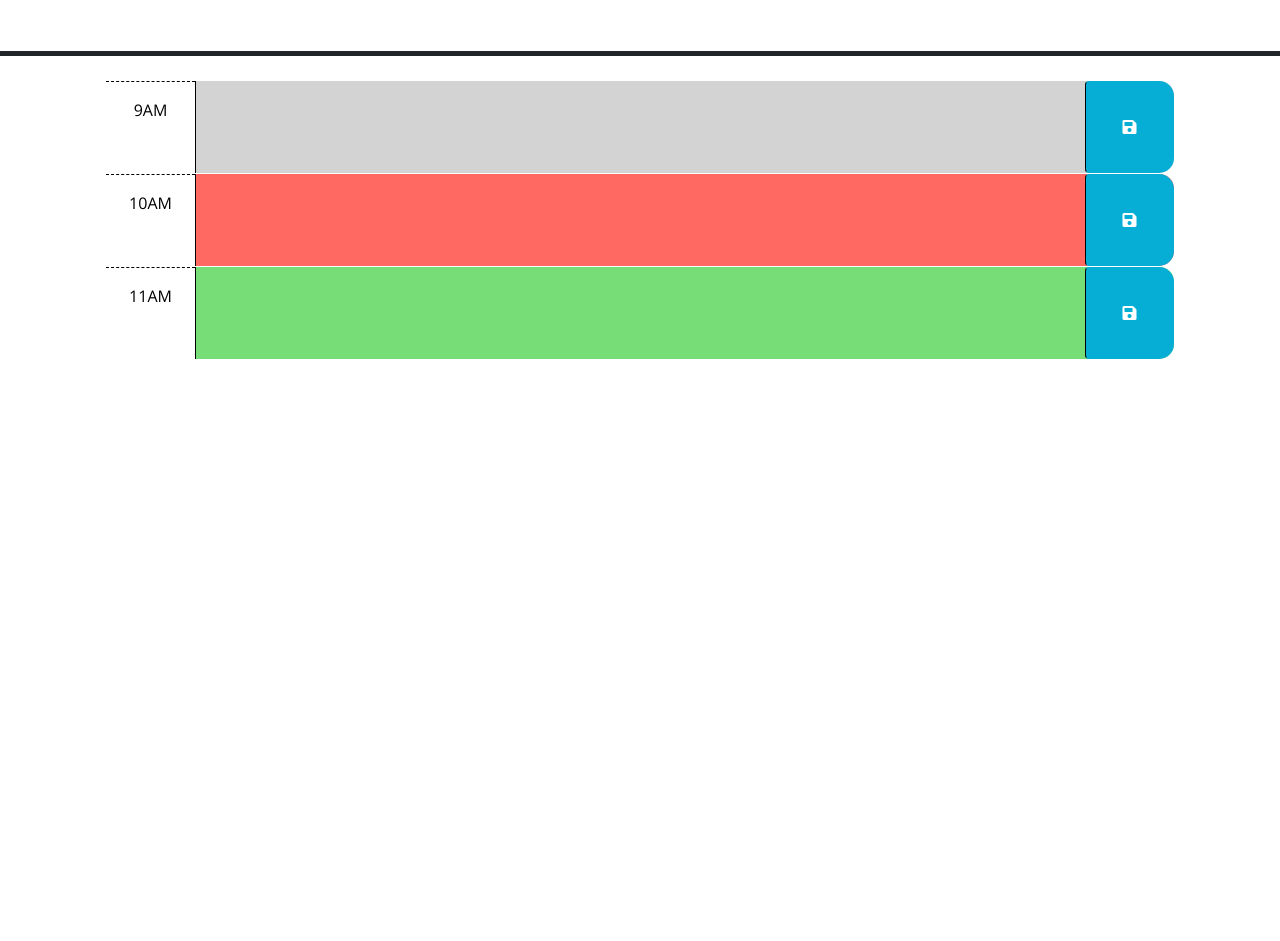
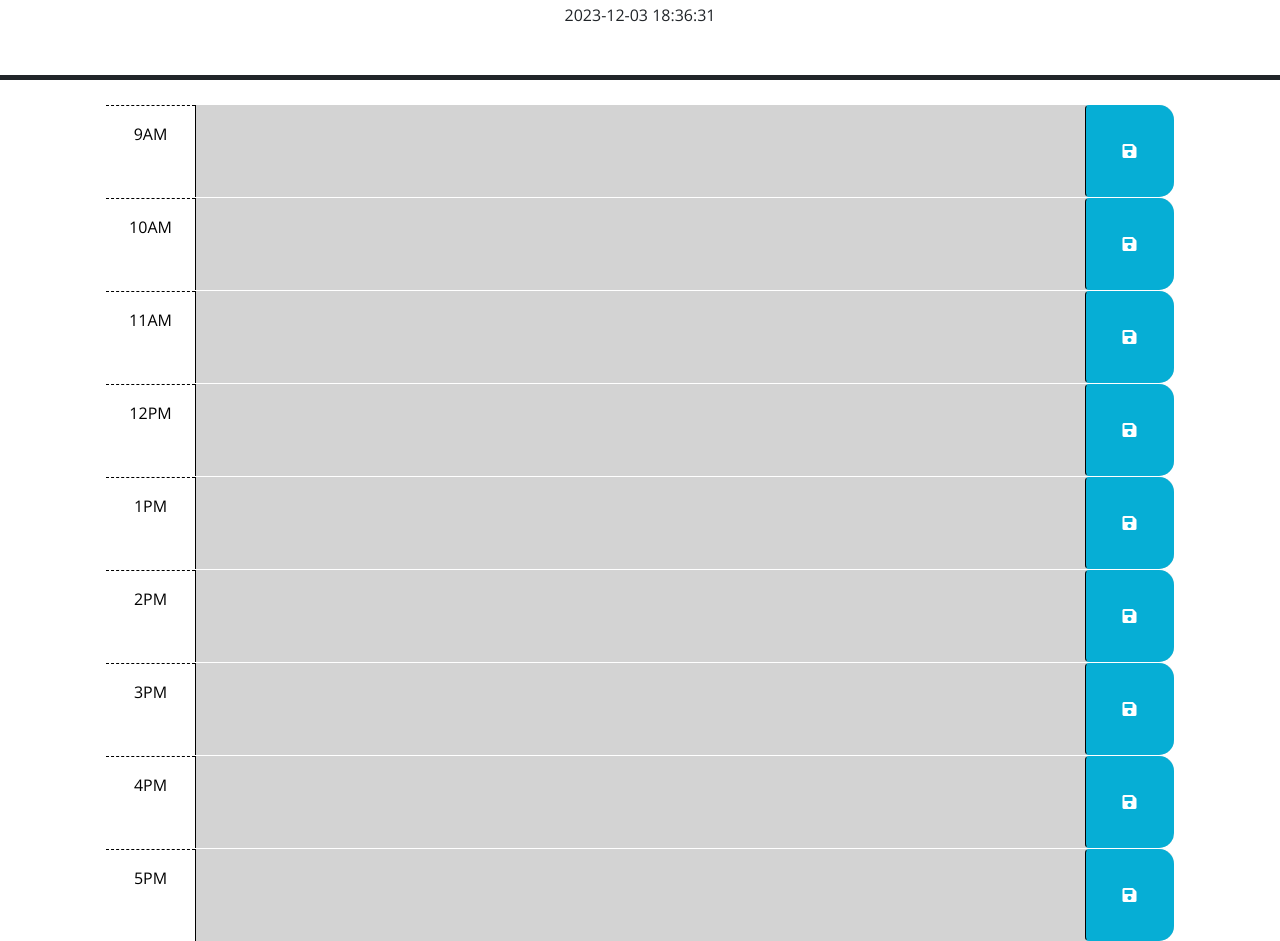
Before and after one commit to mariamdawood/Work-Day-Scheduler, a plain HTML site: page index.html in a window 1280 px wide. Shown: the part 176-1117 px from the top of the page. Before the commit the page ends 800 px from the top, so only its background shows below. Drawn offline with nearby package versions, Linux system fonts and the light colour scheme.

Commit message:
Challenge complete

```diff
--- /dev/null
+++ b/assets/js/package.json
@@ -0,0 +1,5 @@
+{
+  "dependencies": {
+    "dayjs": "^1.11.10"
+  }
+}
--- a/assets/js/script.js
+++ b/assets/js/script.js
@@ -3,6 +3,46 @@
 // in the html.
 $(function () {
   // TODO: Add a listener for click events on the save button. This code should
+  // Retrieve buttons, inputs and saved message
+  var saveButton = document.getElementsByTagName('button');
+  var input = document.getElementsByTagName('textarea');
+  var saved = document.getElementById('saved');
+
+  // Add event listeners to each button
+  for (let i = 0; i < saveButton.length; i++) {
+    saveButton[i].addEventListener('click', function () {
+      // Get the corresponding textarea and its value
+      var currentTextArea = input[i];
+      // Retrieve saved value
+      var savedValue = localStorage.getItem('textArea' + i);
+      // if saved value and textarea are empty or not equal
+      if (savedValue && currentTextArea.value.trim() === '' && currentTextArea.value !== savedValue) {
+        // Remove the saved value from local storage
+        localStorage.removeItem('textArea' + i);
+        // Check if textarea is not empty
+      } else if (currentTextArea.value.trim() !== '') {
+        // Save the value to local storage
+        localStorage.setItem('textArea' + i, currentTextArea.value);
+
+        // Display the saved value and add styles to it
+        saved.innerHTML = '<div style="display: inline-block; font-size: 18px; font-family: \'Open Sans\', sans-serif;">Appointment Added to</div> <div style="display: inline-block; color: #ff6961; font-size: 18px; font-family: \'Open Sans\', sans-serif;">localStorage</div> <div style="display: inline-block; color: #77dd77; font-size: 18px; font-family: \'Open Sans\', sans-serif;">&#10004;</div>';
+        saved.style.textAlign = 'center'
+        // Set a 2 seconds timer for the displayed message
+        setTimeout(function () {
+          saved.innerHTML = '';  // Clear message after timeout
+        }, 2000);
+      }
+    });
+  }
+
+  // Load any previously saved values on page load
+  for (let i = 0; i < input.length; i++) {
+    var savedValue = localStorage.getItem('textArea' + i);
+    if (savedValue) {
+      input[i].value = savedValue;
+    }
+  }
+
   // use the id in the containing time-block as a key to save the user input in
   // local storage. HINT: What does `this` reference in the click listener
   // function? How can DOM traversal be used to get the "hour-x" id of the
@@ -10,6 +50,58 @@ $(function () {
   // useful when saving the description in local storage?
   //
   // TODO: Add code to apply the past, present, or future class to each time
+
+  function updateColor() {
+
+    // Retrieve each hour
+    const hour = {
+      nineAM: document.getElementById('hour-9'),
+      tenAM: document.getElementById('hour-10'),
+      elevenAM: document.getElementById('hour-11'),
+      noon: document.getElementById('hour-12'),
+      onePM: document.getElementById('hour-1'),
+      twoPM: document.getElementById('hour-2'),
+      threePM: document.getElementById('hour-3'),
+      fourPM: document.getElementById('hour-4'),
+      fivePM: document.getElementById('hour-5')
+    };
+
+    // Set hour to a number value
+    const hourValue = {
+      nineAM: 9,
+      tenAM: 10,
+      elevenAM: 11,
+      noon: 12,
+      onePM: 13,
+      twoPM: 14,
+      threePM: 15,
+      fourPM: 16,
+      fivePM: 17
+    }
+
+    // Refer to day.js for the current hour
+    for (const key in hour) {
+      const currentHour = dayjs().hour()
+
+      // if current hour is bigger than the hour value display grey
+      if (currentHour > hourValue[key]) {
+        hour[key].style.backgroundColor = '#d3d3d3'; // Past
+        // if current hour is equal to the hour value display red
+      } else if (currentHour === hourValue[key]) {
+        hour[key].style.backgroundColor = '#ff6961'; // Current
+        // else display green
+      } else {
+        hour[key].style.backgroundColor = '#77dd77'; // Future
+      }
+
+    }
+  }
+
+  // Call the function to update styles on page load
+  updateColor();
+
+  // Update styles every second
+  setInterval(updateColor, 1000);
   // block by comparing the id to the current hour. HINTS: How can the id
   // attribute of each time-block be used to conditionally add or remove the
   // past, present, and future classes? How can Day.js be used to get the
@@ -20,6 +112,9 @@ $(function () {
   // attribute of each time-block be used to do this?
   //
   // TODO: Add code to display the current date in the header of the page.
+  // display the current date and time
+  $('#formattedDate').text(formattedDate);
 });
 
+
 var formattedDate = dayjs().format('MMMM DD, YYYY h:mm A');
--- a/index.html
+++ b/index.html
@@ -18,7 +18,11 @@
     <h1 class="display-3">Work Day Scheduler</h1>
     <p class="lead">A simple calendar app for scheduling your work day</p>
     <p id="currentDay" class="lead"></p>
+    <!-- Added an id to refer to -->
+    <div id="currentDateTime"></div>
   </header>
+  <!-- Added a div to display a message -->
+  <div id="saved"></div>
   <div class="container-lg px-5">
     <!-- Use class for "past", "present", and "future" to apply styles to the
         time-block divs accordingly. The javascript will need to do this by
@@ -57,6 +61,55 @@
       </button>
     </div>
 
+    <!-- Added the rest of the hours -->
+    <div id="hour-12" class="row time-block future">
+      <div class="col-2 col-md-1 hour text-center py-3">12PM</div>
+      <textarea class="col-8 col-md-10 description" rows="3"> </textarea>
+      <button class="btn saveBtn col-2 col-md-1" aria-label="save">
+        <i class="fas fa-save" aria-hidden="true"></i>
+      </button>
+    </div>
+
+    <div id="hour-1" class="row time-block future">
+      <div class="col-2 col-md-1 hour text-center py-3">1PM</div>
+      <textarea class="col-8 col-md-10 description" rows="3"> </textarea>
+      <button class="btn saveBtn col-2 col-md-1" aria-label="save">
+        <i class="fas fa-save" aria-hidden="true"></i>
+      </button>
+    </div>
+
+    <div id="hour-2" class="row time-block future">
+      <div class="col-2 col-md-1 hour text-center py-3">2PM</div>
+      <textarea class="col-8 col-md-10 description" rows="3"> </textarea>
+      <button class="btn saveBtn col-2 col-md-1" aria-label="save">
+        <i class="fas fa-save" aria-hidden="true"></i>
+      </button>
+    </div>
+
+    <div id="hour-3" class="row time-block future">
+      <div class="col-2 col-md-1 hour text-center py-3">3PM</div>
+      <textarea class="col-8 col-md-10 description" rows="3"> </textarea>
+      <button class="btn saveBtn col-2 col-md-1" aria-label="save">
+        <i class="fas fa-save" aria-hidden="true"></i>
+      </button>
+    </div>
+
+    <div id="hour-4" class="row time-block future">
+      <div class="col-2 col-md-1 hour text-center py-3">4PM</div>
+      <textarea class="col-8 col-md-10 description" rows="3"> </textarea>
+      <button class="btn saveBtn col-2 col-md-1" aria-label="save">
+        <i class="fas fa-save" aria-hidden="true"></i>
+      </button>
+    </div>
+
+    <div id="hour-5" class="row time-block future">
+      <div class="col-2 col-md-1 hour text-center py-3">5PM</div>
+      <textarea class="col-8 col-md-10 description" rows="3"> </textarea>
+      <button class="btn saveBtn col-2 col-md-1" aria-label="save">
+        <i class="fas fa-save" aria-hidden="true"></i>
+      </button>
+    </div>
+
     <script src="https://code.jquery.com/jquery-3.4.1.min.js"></script>
     <script src="https://cdn.jsdelivr.net/npm/dayjs@1.11.3/dayjs.min.js"
       integrity="sha256-iu/zLUB+QgISXBLCW/mcDi/rnf4m4uEDO0wauy76x7U=" crossorigin="anonymous"></script>
```
Also changed, not shown: README.md, assets/images/overview.png (added), 1 other file.
